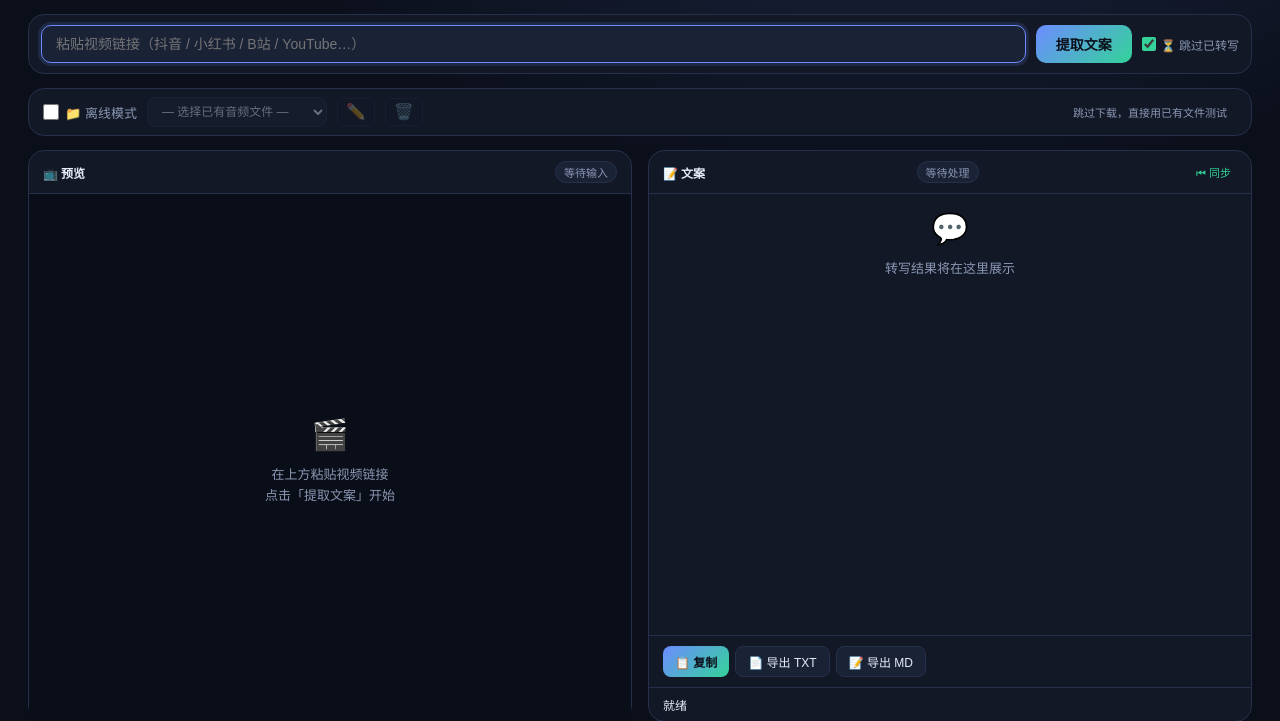
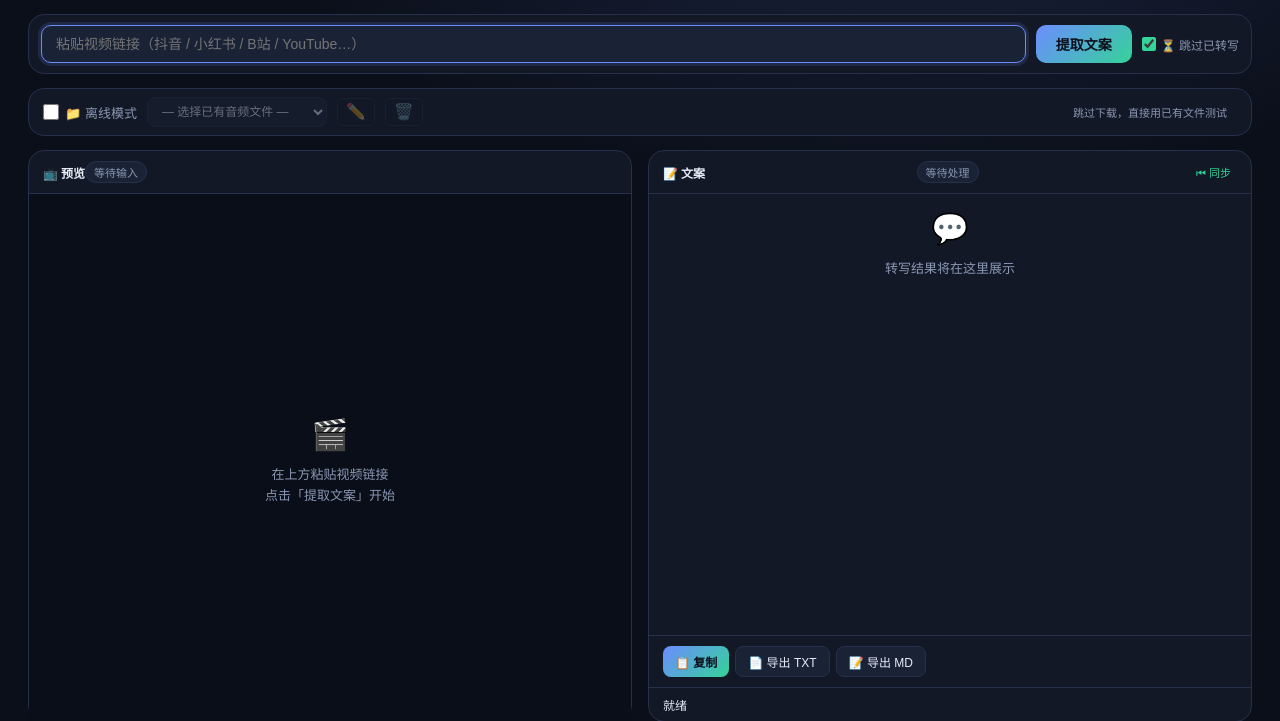
Before and after one commit to SCTS-TJ/Video2Text, a FastAPI app: page / in a window 1280 px wide. Shown: the part 60-781 px from the top of the page. Run offline with FastAPI, Linux system fonts and the light colour scheme; data that the repository does not hold is empty; parts of the project's set-up code (start-up, migrations or seed data) failed here and were passed over.

Commit message:
fix: 左边栏 head 靠左, 右边栏保留 space-between

```diff
--- a/templates/index.html
+++ b/templates/index.html
@@ -112,9 +112,10 @@
     display:flex;flex-direction:column;min-height:0;max-height:100%;
   }
   .col .head{
-    display:flex;align-items:center;justify-content:space-between;min-width:0;
+    display:flex;align-items:center;min-width:0;
     padding:10px 14px;border-bottom:1px solid var(--line);font-size:12px;color:var(--sub);flex-shrink:0;
   }
+  .col+.col .head{justify-content:space-between}
   .col .head b{color:var(--txt);font-weight:600}
 .stage{
     flex:1;display:flex;align-items:center;justify-content:center;
@@ -225,7 +226,7 @@
     border-radius:99px;padding:2px 8px;font-size:11px;color:var(--sub);
     overflow:hidden;text-overflow:ellipsis;white-space:nowrap;
   }
-  #left-meta{margin-left:auto;max-width:65%;overflow:hidden;text-overflow:ellipsis;white-space:nowrap}
+  #left-meta{max-width:65%;overflow:hidden;text-overflow:ellipsis;white-space:nowrap}
   .textwrap::-webkit-scrollbar{width:5px}
   .textwrap::-webkit-scrollbar-track{background:transparent}
   .textwrap::-webkit-scrollbar-thumb{background:var(--line);border-radius:99px}
```
